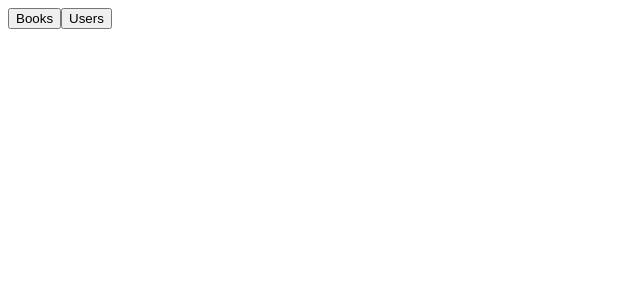
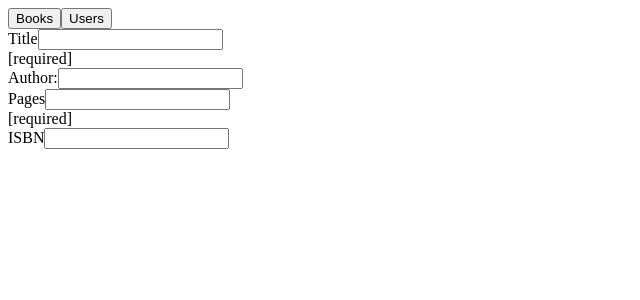
Before and after one commit to FlorianSchmuck/WEW5_Library, an Angular app: page /newbook in a window 1280 px wide. Before the commit this address led to /. Shown: the top 300 px of the page, without its empty margins (0-640 px from the left). Built offline with nearby package versions, Linux system fonts and the light colour scheme.

Commit message:
[BOOK] (delete) - added support for delete book

```diff
--- a/src/app/app.routes.ts
+++ b/src/app/app.routes.ts
@@ -4,6 +4,7 @@ import {BookListComponent} from "./books/book-list/book-list.component";
 import {UsersListComponent} from "./users/users-list/users-list.component";
 import {UserComponent} from "./users/user/user.component";
 import {BooksComponent} from "./books/book/books.component";
+import {NewBookComponent} from "./books/new-book/new-book.component";
 
 const APP_ROUTER_PROVIDERS: Routes = [
   {
@@ -20,6 +21,10 @@ const APP_ROUTER_PROVIDERS: Routes = [
     component: BooksComponent
   },
   {
+    path: "newbook",
+    component: NewBookComponent
+  },
+  {
     path: "users",
     component: UsersListComponent
   },
--- a/src/app/books/book-list/book-list.component.html
+++ b/src/app/books/book-list/book-list.component.html
@@ -1,4 +1,5 @@
 <h1>Currently available Books</h1>
+<button routerLink="/newbook">Add new Book</button>
 <table>
   <tr *ngFor="let book of books">
     <td>Title: {{book.title}}</td>
@@ -14,5 +15,10 @@
               [routerLink]="['/books', book.isbn]">Show Book
       </button>
     </td>
+    <td>
+      <button class="btn btn-default"
+              (click)="deleteBook(book)">Delete Book
+      </button>
+    </td>
   </tr>
 </table>
--- a/src/app/books/book-list/book-list.component.ts
+++ b/src/app/books/book-list/book-list.component.ts
@@ -5,8 +5,9 @@ import {BookService} from "../book-service.service";
 @Component({
   selector: "app-book-list",
   templateUrl: "./book-list.component.html",
-  styleUrls: ["./book-list.component.css"]
+  styleUrls: ["./book-list.component.css"],
 })
+
 export class BookListComponent implements OnInit {
 
   books: Array<Book>;
@@ -16,7 +17,18 @@ export class BookListComponent implements OnInit {
   }
 
   ngOnInit() {
-    this.books = this.bookService.allBooks;
+    this.bookService.getAllBooks().subscribe((books) => {
+      this.books = books;
+    });
+  }
+
+  public deleteBook(book: Book) {
+    this.bookService.deleteBook(book).subscribe((deletedBook) => {
+      const bookToDelete = this.books.find((b) => {
+        return b.isbn === deletedBook.isbn;
+      });
+      this.books.splice(this.books.indexOf(bookToDelete), 1);
+    });
   }
 
 }
--- a/src/app/books/book-service.service.ts
+++ b/src/app/books/book-service.service.ts
@@ -5,24 +5,23 @@ import {Book} from "./model/book.model";
 @Injectable()
 export class BookService {
 
-  private books: Array<Book>;
 
   constructor(private backendService: BackendService) {
-    this.backendService.get("books").subscribe((books) => {
-      this.books = books;
-    });
   }
 
-  get allBooks(): Array<Book> {
-    return this.books;
+  getAllBooks() {
+    return this.backendService.get("books");
   }
 
   updateBook(selectedBook: Book) {
-    this.backendService.put("/books/" + selectedBook.isbn, selectedBook).subscribe((updatedBook) => {
-      let bookToUpdate = this.books.find((book) => {
-        return book.isbn === updatedBook.isbn;
-      });
-      bookToUpdate = updatedBook;
-    });
+    return this.backendService.put("/books/" + selectedBook.isbn, selectedBook);
+  }
+
+  createNewBook(book: Book) {
+    return this.backendService.post("/books", book);
+  }
+
+  deleteBook(book: Book) {
+    return this.backendService.delete("/books/" + book.isbn);
   }
 }
--- a/src/app/books/book/books.component.html
+++ b/src/app/books/book/books.component.html
@@ -1,4 +1,6 @@
-<button (click)="changeBook()">Edit Book</button>
+<button class="btn btn-default"
+        (click)="changeBook()">Edit Book
+</button>
 <div>
   <div *ngIf="editMode">
     <form #f="ngForm">
@@ -14,7 +16,8 @@
         <input [(ngModel)]="selectedBook.author" name="author" class="form-control">
       </div>
       <div *ngIf="f.controls['author']?.hasError('required')"> [required]</div>
-      <div *ngIf="!f.controls['author']?.hasError('required') && !f.controls['title']?.hasError('required')" class="form-group">
+      <div *ngIf="!f.controls['author']?.hasError('required') && !f.controls['title']?.hasError('required')"
+           class="form-group">
         <button
           class="btn btn-default"
           (click)="updateBook()">
--- a/src/app/books/book/books.component.ts
+++ b/src/app/books/book/books.component.ts
@@ -12,6 +12,7 @@ export class BooksComponent implements OnInit {
 
   private isbn: string;
   private selectedBook: Book;
+  private books: Array<Book>;
   private editMode = false;
 
   constructor(private route: ActivatedRoute,
@@ -23,8 +24,11 @@ export class BooksComponent implements OnInit {
   }
 
   ngOnInit() {
-    this.selectedBook = this.bookService.allBooks.find((book) => {
-      return book.isbn === this.isbn;
+    this.bookService.getAllBooks().subscribe((books) => {
+      this.books = books;
+      this.selectedBook = this.books.find((b) => {
+        return b.isbn === this.isbn;
+      });
     });
   }
 
@@ -33,7 +37,12 @@ export class BooksComponent implements OnInit {
   }
 
   public updateBook() {
-    this.bookService.updateBook(this.selectedBook);
+    this.bookService.updateBook(this.selectedBook).subscribe((updatedBook) => {
+      let bookToUpdate = this.books.find((book) => {
+        return book.isbn === updatedBook.isbn;
+      });
+      bookToUpdate = updatedBook;
+    });
   }
 
 }
--- a/src/app/books/books.module.ts
+++ b/src/app/books/books.module.ts
@@ -5,6 +5,7 @@ import {BookListComponent} from "./book-list/book-list.component";
 import {BookService} from "./book-service.service";
 import {RouterModule} from "@angular/router";
 import {FormsModule} from "@angular/forms";
+import { NewBookComponent } from './new-book/new-book.component';
 
 @NgModule({
   imports: [
@@ -12,7 +13,7 @@ import {FormsModule} from "@angular/forms";
     RouterModule,
     FormsModule
   ],
-  declarations: [BooksComponent, BookListComponent],
+  declarations: [BooksComponent, BookListComponent, NewBookComponent],
   providers: [BookService]
 })
 export class BooksModule {
--- /dev/null
+++ b/src/app/books/new-book/new-book.component.html
@@ -0,0 +1,37 @@
+<form #f="ngForm">
+  <div class="form-group">
+    <label>Title</label>
+    <input [(ngModel)]="book.title" name="title" class="form-control"
+           required
+           minlength="3">
+  </div>
+  <div *ngIf="f.controls['title']?.hasError('required')"> [required]</div>
+  <div class="form-group">
+    <label>Author:</label>
+    <input [(ngModel)]="book.author" name="author" class="form-control">
+  </div>
+  <div *ngIf="f.controls['author']?.hasError('required')"> [required]</div>
+  <div class="form-group">
+    <label>Pages</label>
+    <input [(ngModel)]="book.pages" name="pages" class="form-control"
+           required
+           minlength="3">
+  </div>
+  <div *ngIf="f.controls['pages']?.hasError('required')"> [required]</div>
+  <div class="form-group">
+    <label>ISBN</label>
+    <input [(ngModel)]="book.isbn" name="isbn" class="form-control"
+           required
+           minlength="13">
+  </div>
+  <div *ngIf="f.controls['isbn']?.hasError('minlength')"> [minlength=13]</div>
+  <div *ngIf="!f.controls['author']?.hasError('required')
+  && !f.controls['title']?.hasError('required')"
+       class="form-group">
+    <button
+      class="btn btn-default"
+      (click)="createBook()">
+      Submit
+    </button>
+  </div>
+</form>
--- /dev/null
+++ b/src/app/books/new-book/new-book.component.ts
@@ -0,0 +1,28 @@
+import {Component, OnInit} from "@angular/core";
+import {Book} from "../model/book.model";
+import {BookService} from "../book-service.service";
+
+@Component({
+  selector: "app-new-book",
+  templateUrl: "./new-book.component.html",
+  styleUrls: ["./new-book.component.css"]
+})
+export class NewBookComponent implements OnInit {
+
+  book: Book;
+
+  constructor(private bookService: BookService) {
+  }
+
+  ngOnInit(): void {
+    this.book = new Book();
+    this.book.available = true;
+  }
+
+  public createBook() {
+    this.bookService.createNewBook(this.book).subscribe((newBook) => {
+      this.book = newBook;
+    });
+  }
+
+}
```
Also changed, not shown: src/app/books/new-book/new-book.component.css (added), 1 other file (tests, documents, lock files or other folders).
